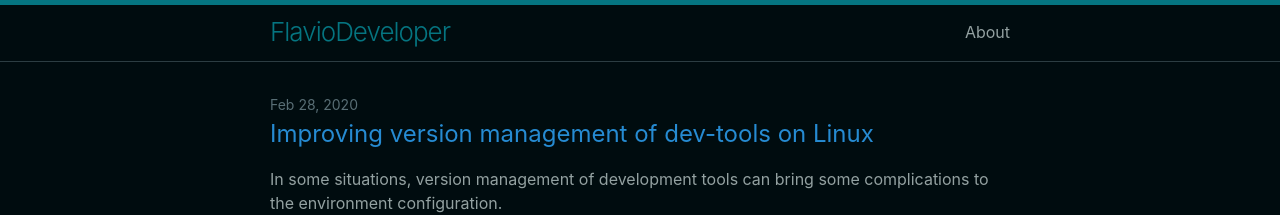
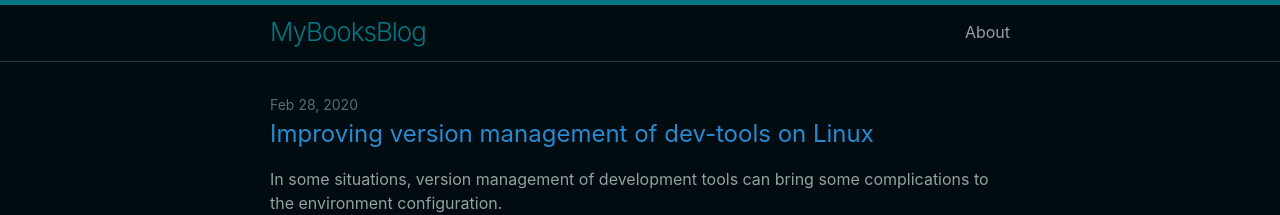
Before and after one commit to flaviodev/books-blog, a Jekyll site: the page built from index.md, in a window 1280 px wide. Shown: the top 215 px of the page. Built offline with Jekyll 4.4.1, drawn with Linux system fonts in a browser that asks for light colours.

Commit message:
creating first version

```diff
--- a/_config.yml
+++ b/_config.yml
@@ -16,13 +16,13 @@
 author:
   name: Flávio de Souza
   email: fdsdev@gmail.com
-title: FlavioDeveloper
+title: MyBooksBlog
 email: fdsdev@gmail.com
 
 description: >- # this means to ignore newlines until "baseurl:"
   Just a space for notes, ideas, thoughts and so on.
 
-baseurl: "/blog" # the subpath of your site, e.g. /blog
+baseurl: "/books-blog" # the subpath of your site, e.g. /blog
 url: "" # the base hostname & protocol for your site, e.g. http://example.com
 #twitter_username: jekyllrb
 
```
